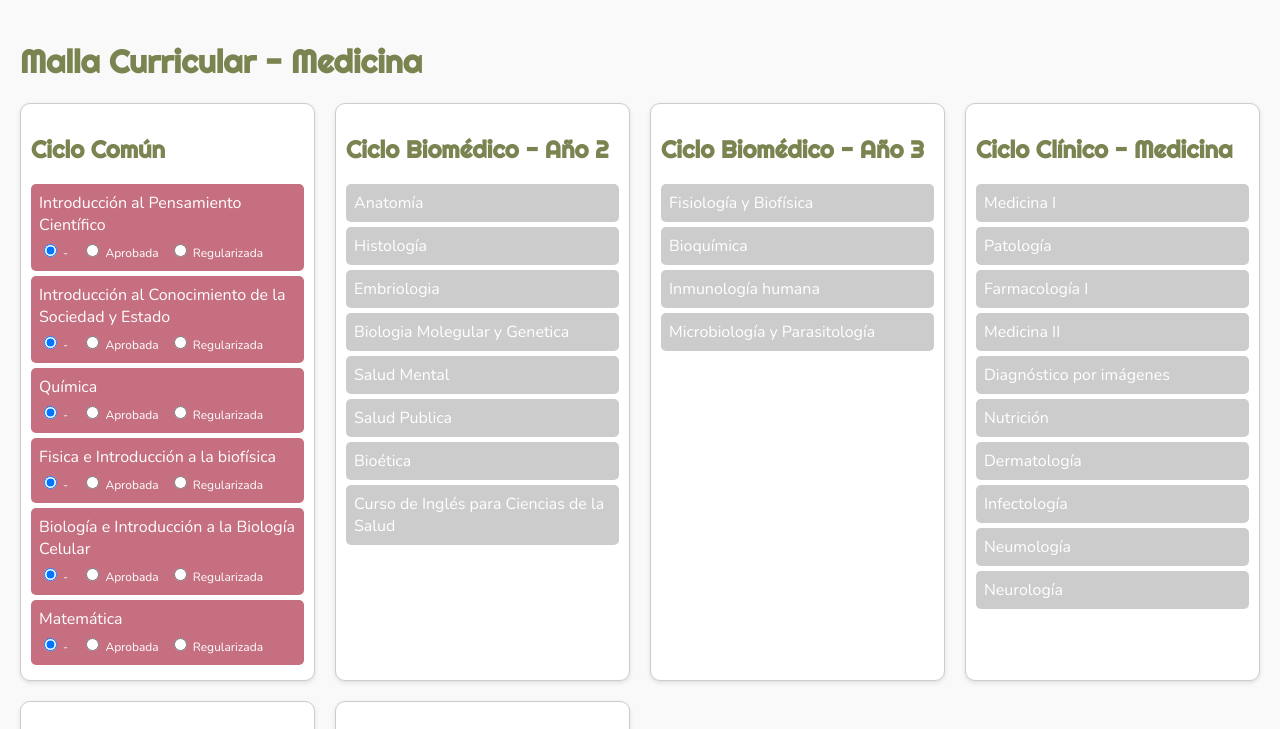
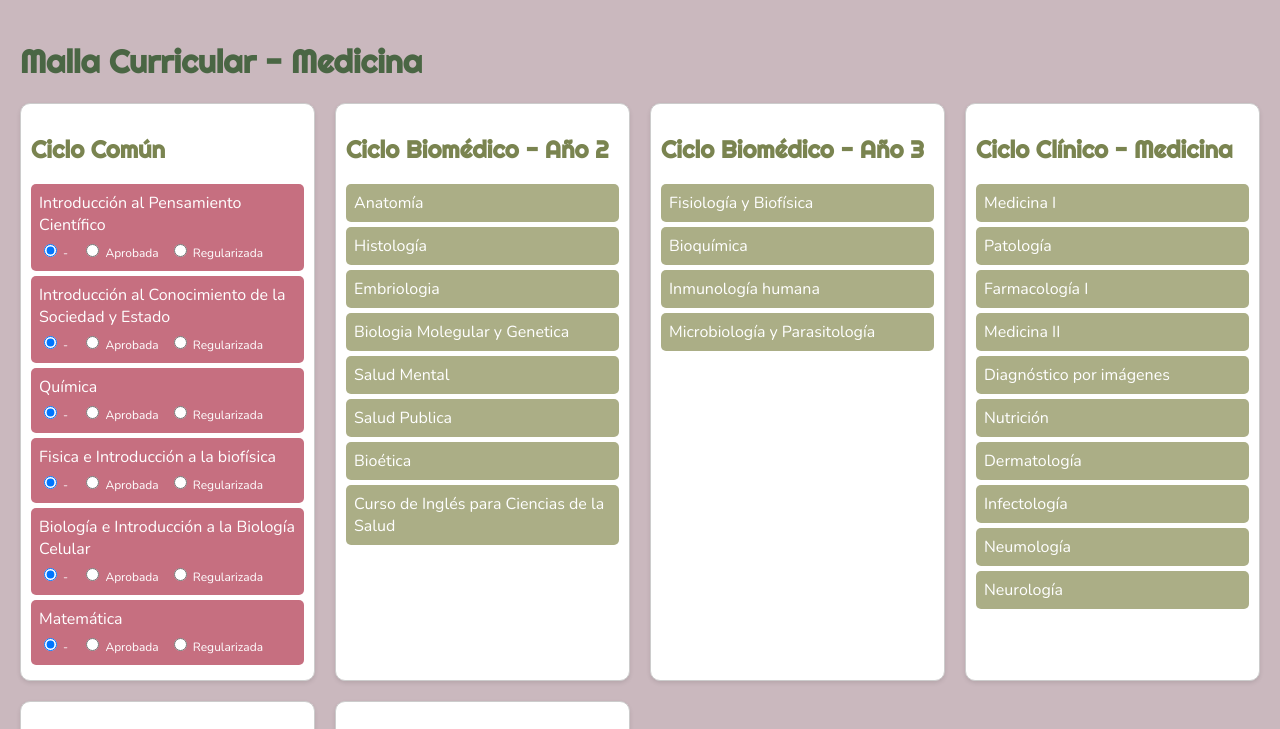
Before and after one commit to Moobarre/Medicina-UBA, a plain HTML site: page index.html in a window 1280 px wide. Shown: the top 729 px of the page. Drawn offline with nearby package versions, Linux system fonts and the light colour scheme.

Commit message:
Update index.html

```diff
--- a/index.html
+++ b/index.html
@@ -6,11 +6,15 @@
   <style>
     body {
       font-family: 'Nunito', sans-serif;
-      background: #f9f9f9;
+      background: #CAB8BE;
       margin: 0;
       padding: 20px;
     }
-    h1, h2 {
+    h1 {
+      font-family: 'Righteous', cursive;
+      color: #4A6644;
+    }
+    h2 {
       font-family: 'Righteous', cursive;
       color: #7A8450;
     }
@@ -35,7 +39,7 @@
       position: relative;
     }
     .subject.locked {
-      background-color: #ccc;
+      background-color: #ABAE86;
     }
     .tooltip {
       position: absolute;
```
